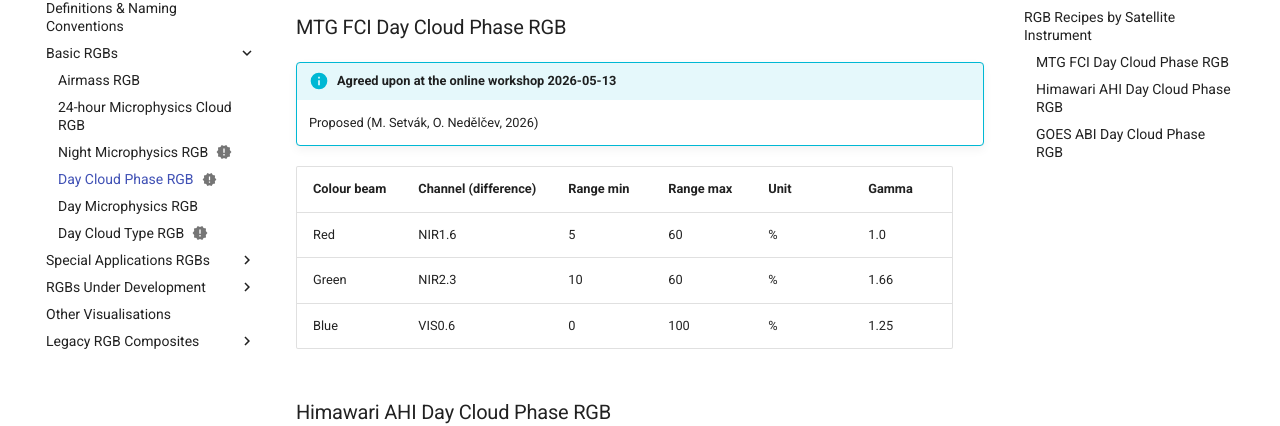
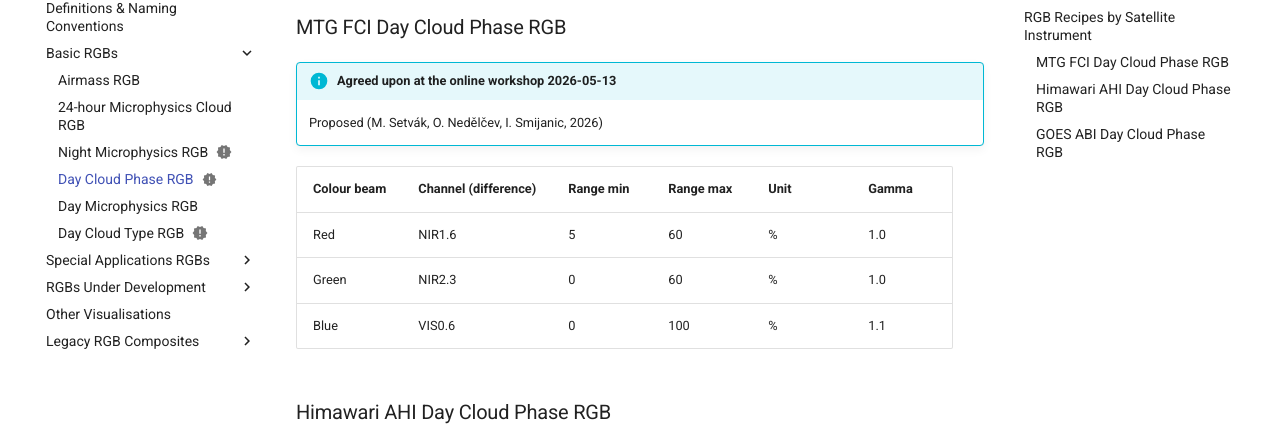
Before and after one commit to RGB-Satellite-Community/RGB-Composite-Recipes, an MkDocs documentation site: the page built from docs/cloud-phase.md, in a window 1280 px wide and 900 px high, scrolled down 1134 px. Shown: the part 145-571 px from the top of the window. Built offline with MkDocs 1.6.1 and Material for MkDocs 9.7.7, drawn with Linux system fonts in a browser that asks for light colours; the version menu is left out.

Commit message:
Use Ivan's recipe for cloud phase

```diff
--- a/docs/cloud-phase.md
+++ b/docs/cloud-phase.md
@@ -35,14 +35,14 @@ Alternative name: *Cloud Phase RGB*
 
 ### MTG FCI Day Cloud Phase RGB
 !!! info "Agreed upon at the online workshop 2026-05-13"
-    Proposed (M. Setvák, O. Nedělčev, 2026)
+    Proposed (M. Setvák, O. Nedělčev, I. Smijanic, 2026)
 
 
 | Colour beam | Channel (difference) | Range min | Range max | Unit | Gamma |
 |-------------|----------------------|-----------|-----------|------|-------|
 | Red         | NIR1.6               | 5         | 60        | %    | 1.0   |
-| Green       | NIR2.3               | 10        | 60        | %    | 1.66  |
-| Blue        | VIS0.6               | 0         | 100       | %    | 1.25  |
+| Green       | NIR2.3               | 0         | 60        | %    | 1.0   |
+| Blue        | VIS0.6               | 0         | 100       | %    | 1.1   |
 
 ### Himawari AHI Day Cloud Phase RGB
 
```
